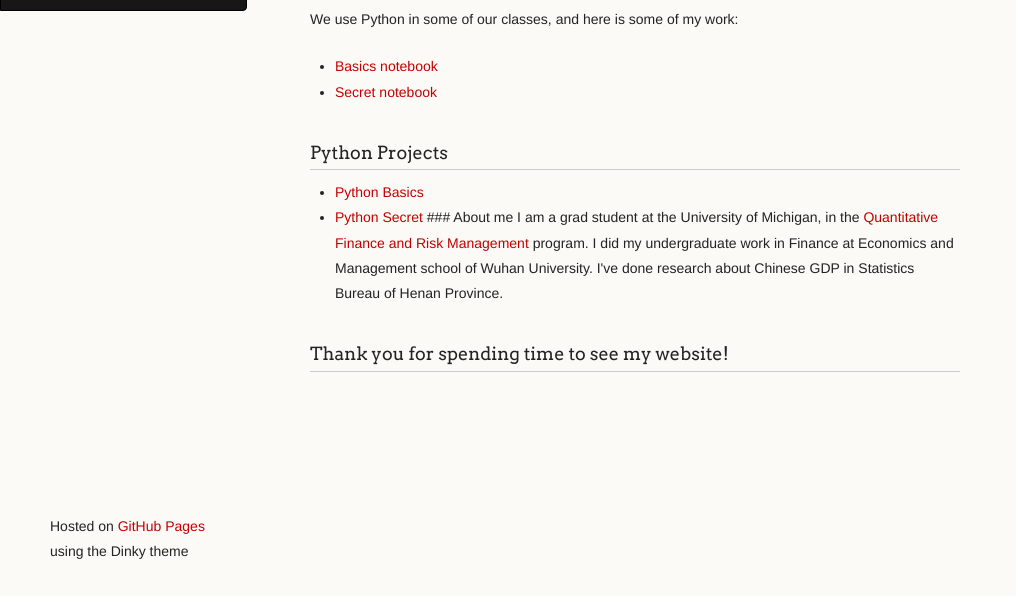
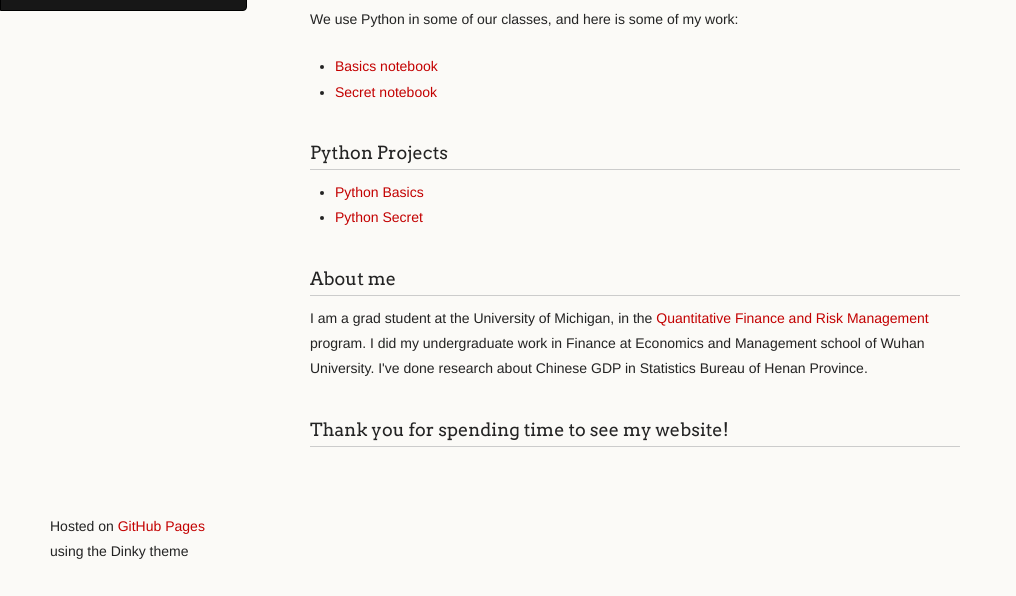
Before and after one commit to aixizhang/aixizhang.github.io, a plain HTML site: page index.html in a window 1280 px wide. Shown: the part 204-800 px from the top of the page, without its empty margins (0-1016 px from the left). Drawn offline with Linux system fonts and the light colour scheme.

Commit message:
Replace master branch with page content via GitHub

```diff
--- a/index.html
+++ b/index.html
@@ -47,11 +47,13 @@
 
 <ul>
 <li><a href="https://github.com/aixizhang/qfrm-python/blob/master/python-basics-notebook.ipynb">Python Basics</a></li>
-<li>
-<a href="https://github.com/aixizhang/qfrm-python/blob/master/python-secret-notebook.ipynb">Python Secret</a>
-### About me
-I am a grad student at the University of Michigan, in the <a href="https://lsa.umich.edu/math/graduates/quantitative-finance.html">Quantitative Finance and Risk Management</a> program. I did my undergraduate work in Finance at Economics and Management school of Wuhan University. I've done research about Chinese GDP in Statistics Bureau of Henan Province. </li>
+<li><a href="https://github.com/aixizhang/qfrm-python/blob/master/python-secret-notebook.ipynb">Python Secret</a></li>
 </ul>
+
+<h3>
+<a id="about-me" class="anchor" href="#about-me" aria-hidden="true"><span aria-hidden="true" class="octicon octicon-link"></span></a>About me</h3>
+
+<p>I am a grad student at the University of Michigan, in the <a href="https://lsa.umich.edu/math/graduates/quantitative-finance.html">Quantitative Finance and Risk Management</a> program. I did my undergraduate work in Finance at Economics and Management school of Wuhan University. I've done research about Chinese GDP in Statistics Bureau of Henan Province. </p>
 
 <h3>
 <a id="thank-you-for-spending-time-to-see-my-website" class="anchor" href="#thank-you-for-spending-time-to-see-my-website" aria-hidden="true"><span aria-hidden="true" class="octicon octicon-link"></span></a>Thank you for spending time to see my website!</h3>
--- a/params.json
+++ b/params.json
@@ -1,6 +1,6 @@
 {
   "name": "Aixi Zhang",
   "tagline": "",
-  "body": "### welcome\r\nThis is a collection of some of my technical work related to quantitative finance. Homework sets, papers I've authored,  Python programs, and blog posts are all fair game.\r\n\r\n### Python in Finance\r\nWe use Python in some of our classes, and here is some of my work:\r\n* [Basics notebook](https://github.com/pbenson/qfrm-bootcamp/blob/gh-pages/python-templates/python-basics-notebook-empty.ipynb)\r\n* [Secret notebook](https://github.com/pbenson/qfrm-bootcamp/blob/gh-pages/python-templates/python-secret-notebook-empty.ipynb)\r\n\r\n### Python Projects\r\n* [Python Basics](https://github.com/aixizhang/qfrm-python/blob/master/python-basics-notebook.ipynb)\r\n* [Python Secret](https://github.com/aixizhang/qfrm-python/blob/master/python-secret-notebook.ipynb)\r\n### About me\r\nI am a grad student at the University of Michigan, in the [Quantitative Finance and Risk Management](https://lsa.umich.edu/math/graduates/quantitative-finance.html) program. I did my undergraduate work in Finance at Economics and Management school of Wuhan University. I've done research about Chinese GDP in Statistics Bureau of Henan Province. \r\n\r\n###Thank you for spending time to see my website! ",
+  "body": "### welcome\r\nThis is a collection of some of my technical work related to quantitative finance. Homework sets, papers I've authored,  Python programs, and blog posts are all fair game.\r\n\r\n### Python in Finance\r\nWe use Python in some of our classes, and here is some of my work:\r\n* [Basics notebook](https://github.com/pbenson/qfrm-bootcamp/blob/gh-pages/python-templates/python-basics-notebook-empty.ipynb)\r\n* [Secret notebook](https://github.com/pbenson/qfrm-bootcamp/blob/gh-pages/python-templates/python-secret-notebook-empty.ipynb)\r\n\r\n### Python Projects\r\n* [Python Basics](https://github.com/aixizhang/qfrm-python/blob/master/python-basics-notebook.ipynb)\r\n* [Python Secret](https://github.com/aixizhang/qfrm-python/blob/master/python-secret-notebook.ipynb)\r\n\r\n### About me\r\nI am a grad student at the University of Michigan, in the [Quantitative Finance and Risk Management](https://lsa.umich.edu/math/graduates/quantitative-finance.html) program. I did my undergraduate work in Finance at Economics and Management school of Wuhan University. I've done research about Chinese GDP in Statistics Bureau of Henan Province. \r\n\r\n###Thank you for spending time to see my website! ",
   "note": "Don't delete this file! It's used internally to help with page regeneration."
 }
```
